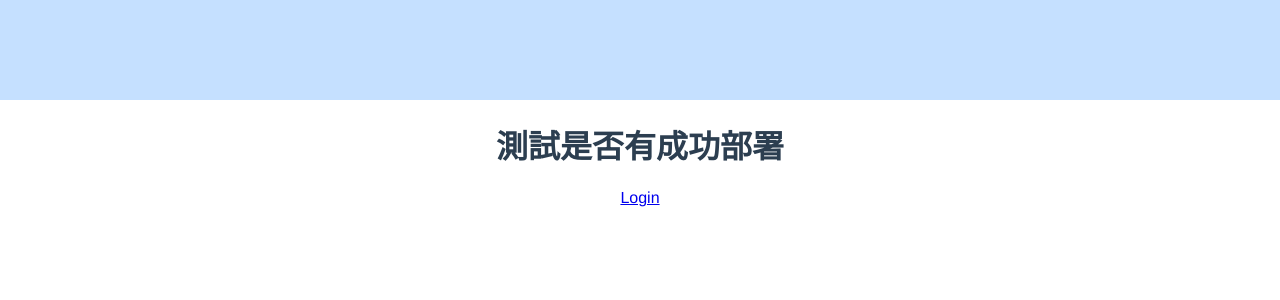
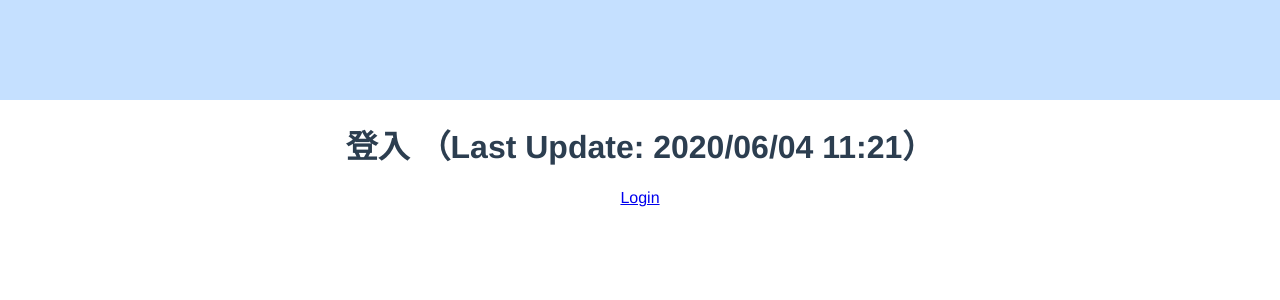
Before and after one commit to zexion7873/MattTest, a Vue app: page / in a window 1280 px wide. Shown: the top 300 px of the page. Built offline with nearby package versions, Linux system fonts and the light colour scheme.

Commit message:
畫面調整

```diff
--- a/src/pages/home/index.vue
+++ b/src/pages/home/index.vue
@@ -1,6 +1,6 @@
 <template>
   <div id="home">
-    <h1>測試是否有成功部署</h1>
+    <h1>登入 （Last Update: 2020/06/04 11:21）</h1>
     <router-link :to="{name: 'login'}">
       <p>Login</p>
     </router-link>
```
